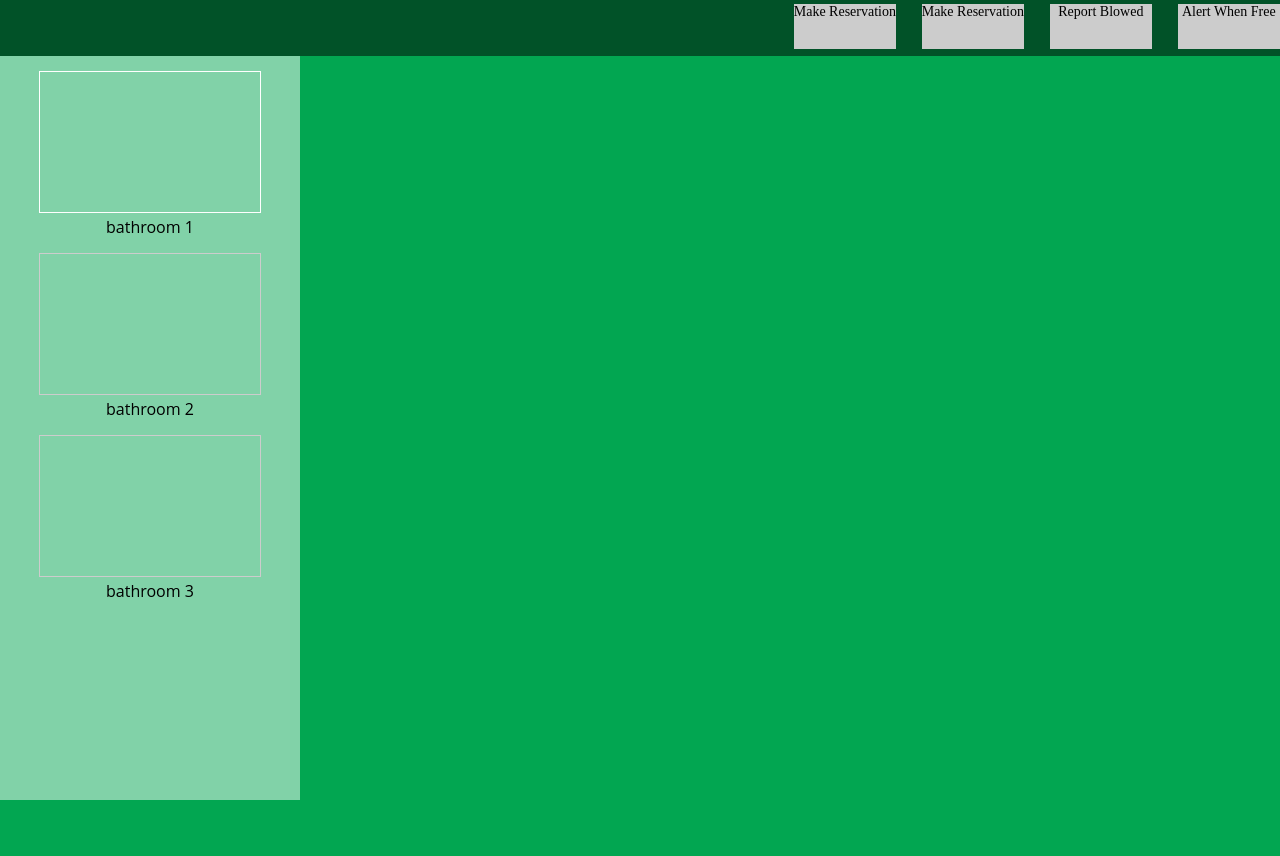
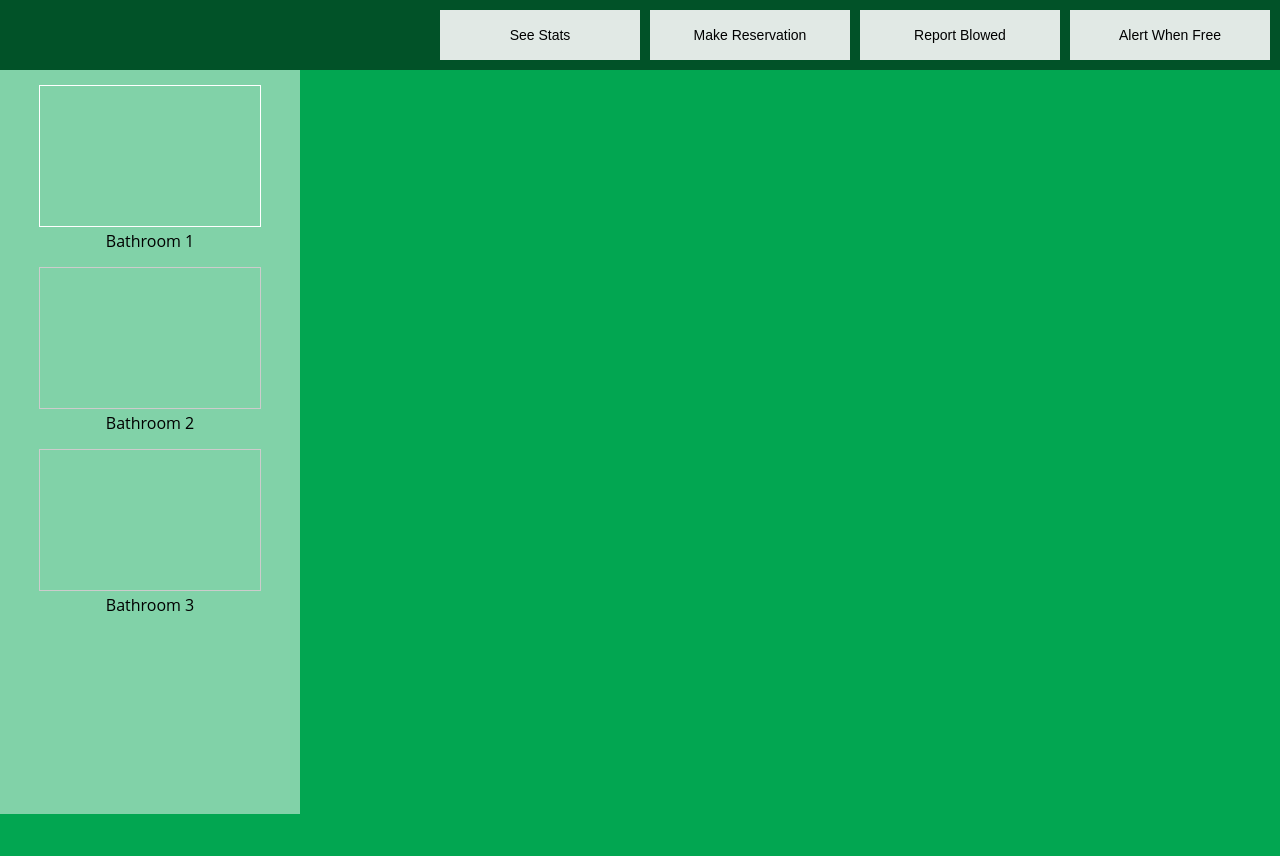
Before and after one commit to itozer/wc, a PHP site: page / in a window 1280 px wide. Shown: the top 856 px of the page. Run offline with PHP 8.4, Linux system fonts and the light colour scheme; some libraries are stand-ins or nearby versions.

Commit message:
minor updates

```diff
--- a/wc_node/client/css/main.css
+++ b/wc_node/client/css/main.css
@@ -16,24 +16,21 @@ body {
 
 #action-nav {
     width: 100%;
-    height: 7%;
+    height: 70px;
     background-color: rgba(0, 0, 0, 0.5);
 }
 
-#action-nav div {
+#action-nav .action-button {
     float: right;
-    background-color: #ccc;
-    margin: 0.3% 0 0 2%;
-    width: 8%;
-    height: 80%;
+    background-color: rgba(250, 250, 250, 0.9);
+    margin:10px 10px 0 0;
+    width: 200px;
+    height: 50px;
     text-align: center;
     font-size: 14px;
-}
-
-#action-nav div div {
-    height: 80%;
-    width: 100%;
-    margin: 10% 0;
+    line-height: 50px;
+    font-family: open-sans, arial;
+    cursor: pointer;
 }
 
 #bathroom-nav {
--- a/wc_node/client/index.html
+++ b/wc_node/client/index.html
@@ -33,26 +33,26 @@
 -->
 
     <div id="action-nav">
-        <div id="alert-button" class="action-button">Alert When Free</div>
-        <div id="blowed-button" class="action-button">Report Blowed</div>
-        <div id="reserved-button" class="action-button">Make Reservation</div>
-        <div id="show-stats" class="action-button">Make Reservation</div>
+        <div id="alert-button" class="action-button"><p>Alert When Free</p></div>
+        <div id="blowed-button" class="action-button"><p>Report Blowed</p></div>
+        <div id="reserved-button" class="action-button"><p>Make Reservation</p></div>
+        <div id="show-stats" class="action-button"><p>See Stats</p></div>
     </div>
 
     <div id="bathroom-nav">
         <div id="bathroom-1">
             <div class="bathroom-thumb active"></div>
-            <p class="animated rubberBand">bathroom 1</p>
+            <p class="animated rubberBand">Bathroom 1</p>
         </div>
 
         <div id="bathroom-2">
             <div class="bathroom-thumb"></div>
-            <p class="animated">bathroom 2</p>
+            <p class="animated">Bathroom 2</p>
         </div>
 
         <div id="bathroom-3">
             <div class="bathroom-thumb"></div>
-            <p class="animated">bathroom 3</p>
+            <p class="animated">Bathroom 3</p>
         </div>
     </div>
 
--- a/wc_node/server/server.js
+++ b/wc_node/server/server.js
@@ -46,6 +46,11 @@ io.on('connection', function(socket) {
     socket.on('update', function(msg) {
         console.log('update: ' + msg);
     });
+
+    socket.on('action', function(msg) {
+        console.log('action: ' + msg);
+    });
+
 });
 
 app.use(function(err, req, res, next) {
```
Also changed, not shown: wc_node/client/js/app.js (+52 -11 lines).
